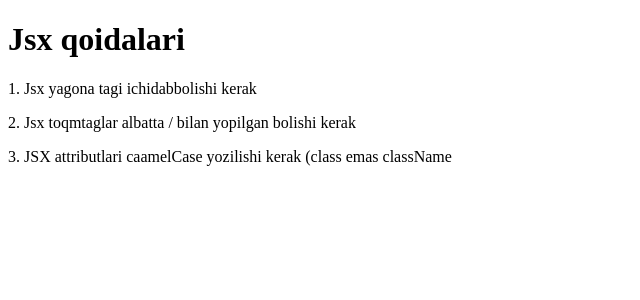
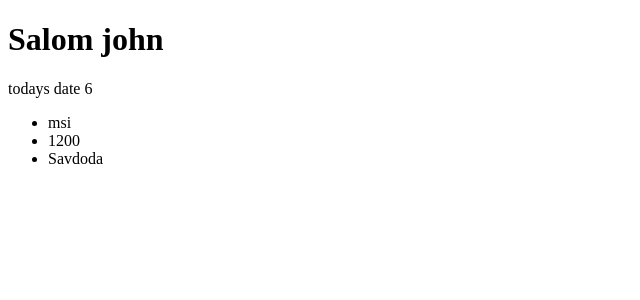
Before and after one commit to TemirovaAzima/react-dars, a React (Vite) app: page / in a window 1280 px wide. Shown: the top 300 px of the page, without its empty margins (0-640 px from the left). Built offline with nearby package versions, Linux system fonts and the light colour scheme.

Commit message:
Expression end

```diff
--- a/src/App.jsx
+++ b/src/App.jsx
@@ -1,9 +1,12 @@
 import React from 'react'
-import JsxRules from './components/JsxRules.jsx'
+import Salomlashish from './components/Salomlashish.jsx'
+import  ProductInfo from './components/ProductInfo.jsx'
 function App(){
+
     return(
         <div>
-        <JsxRules/>
+            <Salomlashish/>
+            <ProductInfo/>
         </div>
     )
 }
--- a/src/components/JsxRules.jsx
+++ /dev/null
@@ -1,13 +0,0 @@
-import React from 'react'
-
-const JsxRules =()=>{
-    return(
-        <div>
-            <h1>Jsx qoidalari</h1>
-            <p>1. Jsx yagona tagi ichidabbolishi kerak</p>
-            <p>2. Jsx toqmtaglar albatta / bilan yopilgan bolishi kerak</p>
-            <p>3. JSX attributlari caamelCase yozilishi kerak (class emas className</p>
-        </div>
-    )
-}
-export default JsxRules
--- /dev/null
+++ b/src/components/ProductInfo.jsx
@@ -0,0 +1,19 @@
+import React from 'react'
+const ProductInfo=()=>{
+    const laptop={
+        name:"msi",
+        price: 1200,
+        isAvailable: 'Savdoda'
+    }
+    return (
+        <div>
+
+            <ul>
+                <li>{laptop.name}</li>
+                <li>{laptop.price}</li>
+                <li>{laptop.isAvailable}</li>
+            </ul>
+        </div>
+    )
+}
+export default ProductInfo;
--- /dev/null
+++ b/src/components/Salomlashish.jsx
@@ -0,0 +1,16 @@
+import React from 'react'
+
+const Salomlashish = ()=>{
+    const title = 'Salom'
+    const date = new Date()
+    const name = 'john'
+    return (
+        <div>
+            <h1>{title} {name}</h1>
+
+            <p>todays date {date.getDate()}</p>
+
+            </div>
+    )
+}
+export default Salomlashish
```
